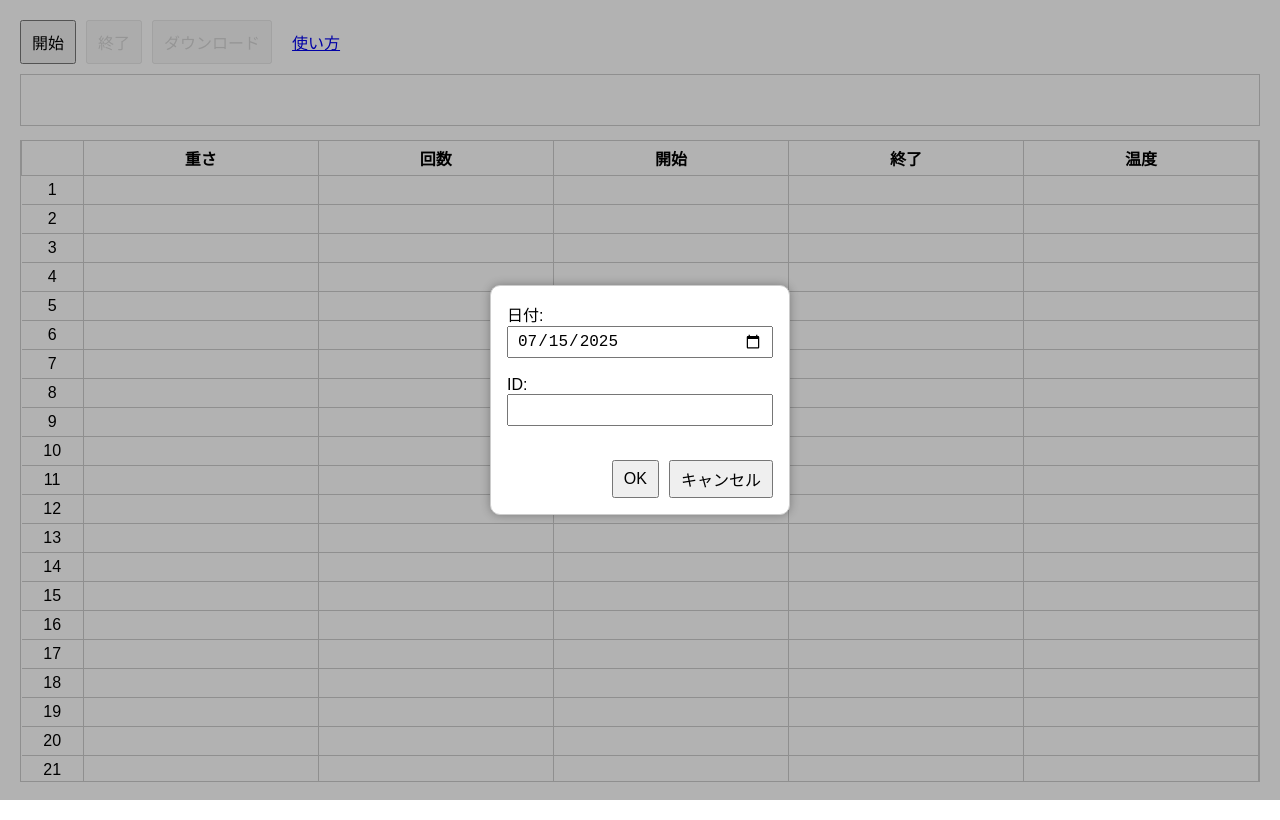
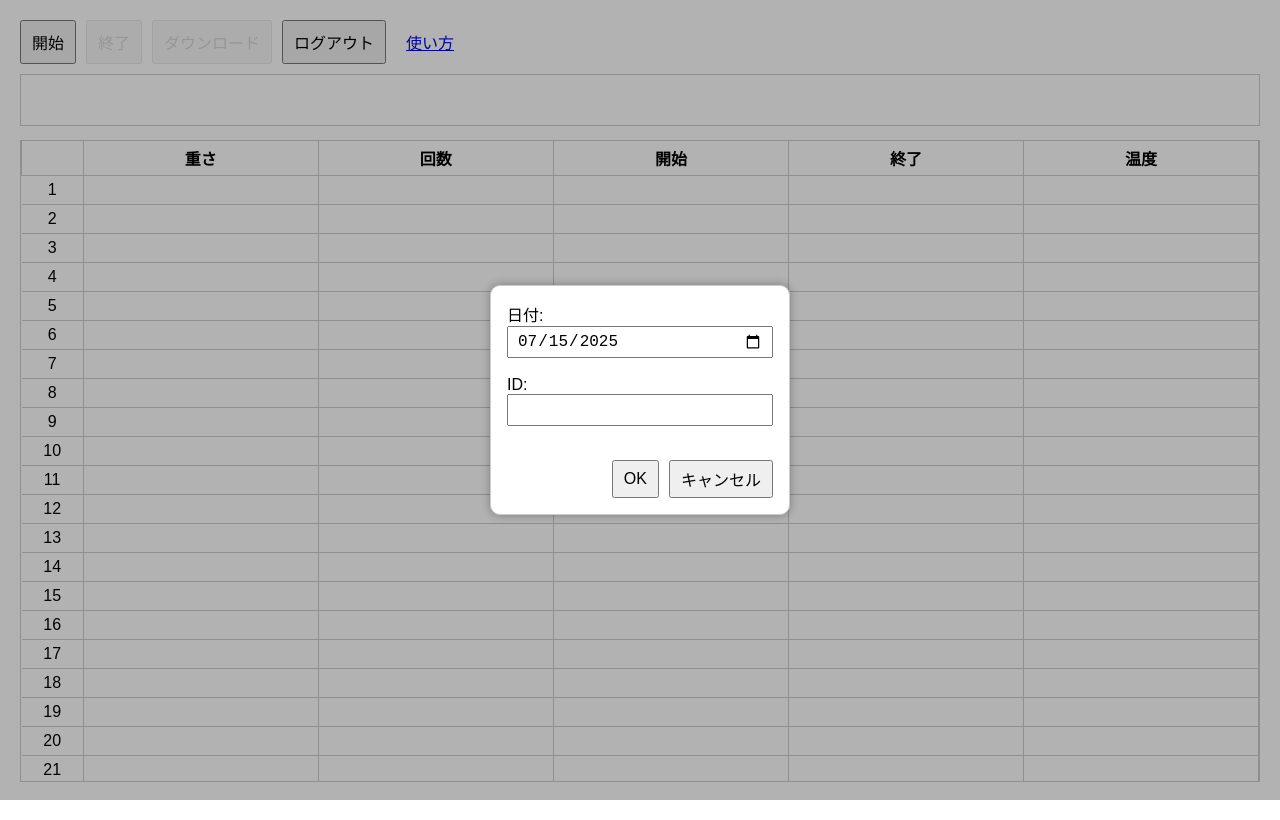
Before and after one commit to FishermanJapan/voice_work_memo_v1, a plain HTML site: page index.html in a window 1280 px wide. Drawn offline with Linux system fonts and the light colour scheme.

Commit message:
ログアウト機能の実装

```diff
--- a/index.html
+++ b/index.html
@@ -17,6 +17,7 @@
             <button id="start-btn" onclick="openStartModal()">開始</button>
             <button id="end-btn" onclick="stopRecognition()" disabled>終了</button>
             <button id="download-btn" onclick="downloadCSV()" disabled>ダウンロード</button>
+            <button id="logout-btn" onclick="logout()">ログアウト</button>
             <a href="howto.html" target="_blank" style="padding: 10px; font-size: 1em;">使い方</a>
             <div id="info-display" class="info-badge">
             </div>
--- a/js/script.js
+++ b/js/script.js
@@ -335,6 +335,15 @@ function updateDownloadButtonState() {
     const downloadBtn = document.getElementById("download-btn");
     const dataRowCount = table.getElementsByTagName("tbody")[0].rows.length;
     downloadBtn.disabled = dataRowCount === 0;
+}
+
+function logout() {
+    const domain = "ap-northeast-1s2brf3054.auth.ap-northeast-1.amazoncognito.com";
+    const clientId = "5i7fv4lllu23b9o1ggqnvitqsd";
+    const redirectUri = location.origin;
+
+    const logoutUrl = `https://${domain}/logout?client_id=${clientId}&logout_uri=${encodeURIComponent(redirectUri)}`;
+    window.location.href = logoutUrl;
 }
 
 function updateHighlights(isClear = false) {
```
